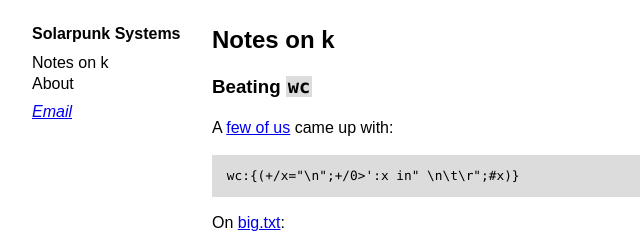
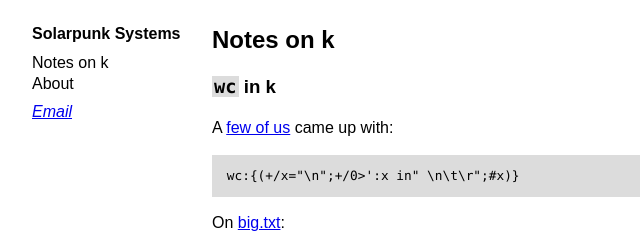
Before and after one commit to chrispsn/solarpunk, a plain HTML site: page index.html in a window 1280 px wide. Shown: the top 240 px of the page, 128-768 px from the left. Drawn offline with Linux system fonts and the light colour scheme.

Commit message:
Better title

```diff
--- a/index.html
+++ b/index.html
@@ -66,7 +66,7 @@
 
         <h2 id="k-notes">Notes on k</h2>
 
-        <h3>Beating <code>wc</code></h3>
+        <h3><code>wc</code> in k</h3>
 
         <p>A <a href="https://news.ycombinator.com/item?id=21413454">few of us</a> came up with:</p>
 
```
